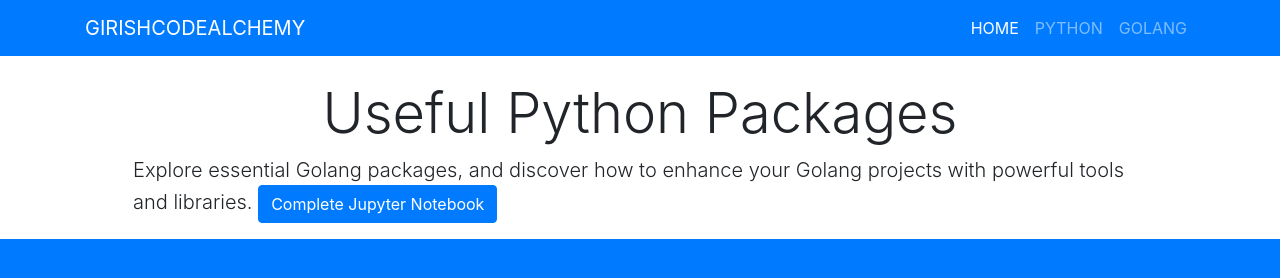
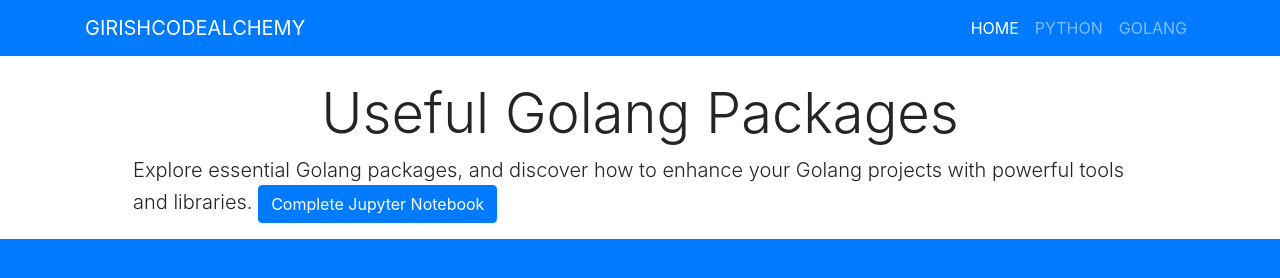
Before and after one commit to GirishCodeAlchemy/alchemy-useful-packages, a plain HTML site: page docs/golang.html in a window 1280 px wide. Drawn offline with nearby package versions, Linux system fonts and the light colour scheme.

```diff
--- a/docs/golang.html
+++ b/docs/golang.html
@@ -55,7 +55,7 @@
 
     <article id="page-multicolumn" class="page-section vertical-padding bg-white">
       <header class="container">
-        <h2 class="display-4 pt-4 text-center">Useful Python Packages</h2>
+        <h2 class="display-4 pt-4 text-center">Useful Golang Packages</h2>
         <p class="lead mx-md-5">
           Explore essential Golang packages, and discover how to enhance your Golang projects with powerful tools and libraries. <button class="btn btn-primary" data-bs-toggle="modal" data-bs-target="#jupyterNotebook" aria-expanded="false"
           aria-controls="jupyterNotebook">
```
Also changed, not shown: 1 other file.
